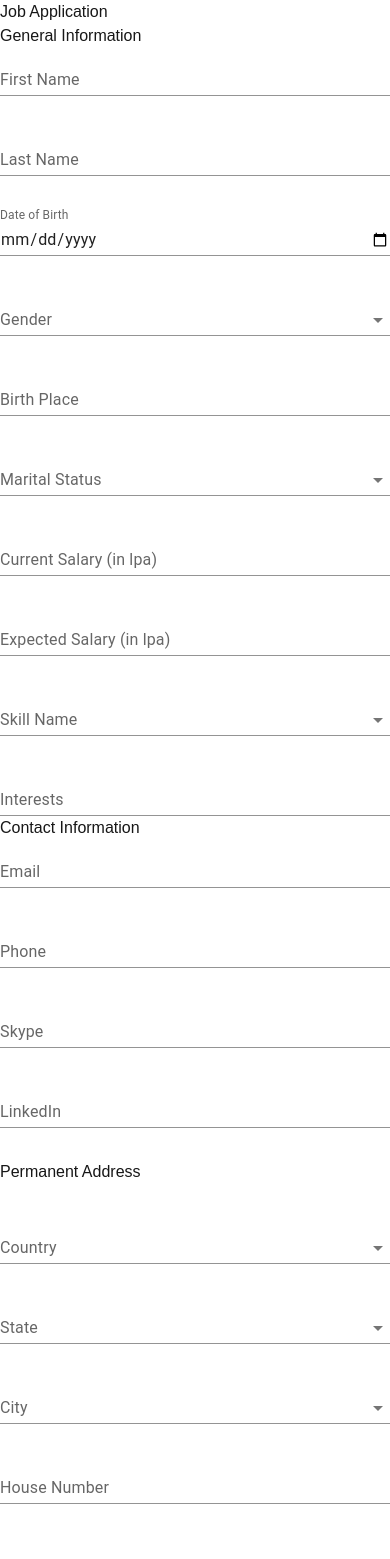
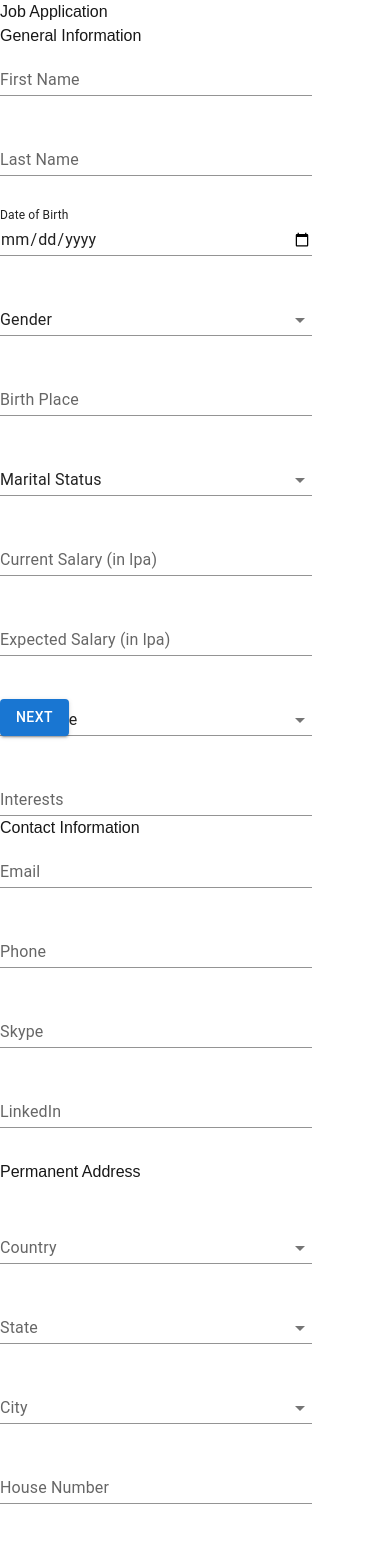
Before and after one commit to Techno-Mark/HRMS-FE, a Next.js app: page /application in a window 390 px wide. Shown: the top 1559 px of the page. Built offline with nearby package versions, Linux system fonts and the light colour scheme.

Commit message:
improved optimized code

```diff
--- /dev/null
+++ b/src/app/application/application.module.css
@@ -0,0 +1,9 @@
+.jobcontainer{
+    max-width: 80%;
+}
+.formcontainer{
+    max-height: 86vh;
+}
+.formsubcontainer{
+    max-height: 80vh;
+}
--- a/src/app/application/step3.tsx
+++ b/src/app/application/carrerinformation.tsx
@@ -1,6 +1,6 @@
-import React, { useEffect } from 'react';
+import React, { useState } from 'react';
 import { Field, FieldArray, ErrorMessage } from 'formik';
-import { TextField, Button, Grid, Box } from '@mui/material';
+import { TextField, Button, Grid, Box, Snackbar, Alert } from '@mui/material';
 import { FormikErrors, FormikTouched } from 'formik'; // Import necessary types
 import { FormValues } from '@/types/types';
 
@@ -25,16 +25,14 @@ interface EduDetail {
   eduPercentage: string;
 }
 
-interface Step3Props {
+interface carrerinformationProps {
   errors: FormikErrors<FormValues>;
   touched: FormikTouched<FormValues>;
 }
+
 const today = new Date().toISOString().split('T')[0];
-const Step3: React.FC<Step3Props> = ({ errors, touched }) => {
-  useEffect(() => {
-    console.log("Form Values in Step 3:", errors);
-  }, [errors]);
-
+const Carrerinformation: React.FC<carrerinformationProps> = ({ errors, touched }) => {
+  const [snackbar, setSnackbar] = useState({ open: false, message: '' });
   return (
     <div>
       {/* Work Details */}
@@ -158,7 +156,13 @@ const Step3: React.FC<Step3Props> = ({ errors, touched }) => {
             <Button
               variant="contained"
               color="primary"
-              onClick={() => push({
+              onClick={() => {
+                const lastWorkDetail = form.values.workDetails[form.values.workDetails.length - 1];
+                const isLastEntryFilled = Object.values(lastWorkDetail as WorkDetail).every(
+                  (value) => typeof value === 'string' && value.trim() !== ''
+                );
+                if (isLastEntryFilled) {
+                  push({
                     workFromDate: '',
                     workToDate: '',
                     workCompany: '',
@@ -167,10 +171,18 @@ const Step3: React.FC<Step3Props> = ({ errors, touched }) => {
                     workSalary: '',
                     workReasonLeaving: '',
                     workJobDescription: ''
-              })}
+                  });
+                } else {
+                  setSnackbar({
+                    open: true,
+                    message: 'Please fill all fields in the current work experience before adding a new one.',
+                  });
+                }
+              }}
             >
               Add Work Experience
             </Button>
+
           </Box>
         )}
       </FieldArray>
@@ -272,22 +284,48 @@ const Step3: React.FC<Step3Props> = ({ errors, touched }) => {
             <Button
               variant="contained"
               color="primary"
-              onClick={() => push({
+              onClick={() => {
+                const lastEduDetail = form.values.educationalDetails[form.values.educationalDetails.length - 1];
+                const isLastEntryFilled = Object.values(lastEduDetail as EduDetail).every(
+                  (value) => typeof value === 'string' && value.trim() !== ''
+                );
+                if (isLastEntryFilled) {
+                  push({
                     eduFromDate: '',
                     eduToDate: '',
                     eduCourse: '',
                     eduTrainingPlace: '',
                     eduSpecialized: '',
                     eduPercentage: ''
-              })}
+                  });
+                } else {
+                  setSnackbar({
+                    open: true,
+                    message: 'Please fill all fields in the current educational detail before adding a new one.',
+                  });
+                }
+              }}
             >
               Add Educational Detail
             </Button>
+
           </Box>
         )}
       </FieldArray>
+
+      <Snackbar
+        open={snackbar.open}
+        autoHideDuration={4000}
+        onClose={() => setSnackbar({ open: false, message: '' })}
+        anchorOrigin={{ vertical: 'top', horizontal: 'center' }}
+      >
+        <Alert severity="warning" sx={{ width: '100%' }}>
+          {snackbar.message}
+        </Alert>
+      </Snackbar>
+
     </div>
   );
 };
 
-export default Step3;
+export default Carrerinformation;
--- a/src/app/application/step1.tsx
+++ b/src/app/application/generalinformation.tsx
@@ -1,10 +1,10 @@
 import React from 'react';
-import { Field, FormikErrors, FormikProps, FormikTouched, useFormikContext } from 'formik';
+import { Field, FieldProps, FormikErrors, FormikProps, FormikTouched, useFormikContext } from 'formik';
 import { TextField, FormControl, InputLabel, Select, MenuItem, Grid, Box } from '@mui/material';
 import { countryStateCityData } from '@/static/locationdata';
 
 
-interface Step1Props {
+interface GeneralinformationProps {
   errors: FormikErrors<FormValues>;
   touched: FormikTouched<FormValues>;
 }
@@ -36,8 +36,8 @@ interface FormValues {
   cv: File | null;
 }
 
-const Step1: React.FC<Step1Props> = ({ errors, touched }) => {
-  const { values, setFieldValue } = useFormikContext<FormValues>();
+const Generalinformation: React.FC<GeneralinformationProps> = ({ errors, touched }) => {
+  const { values } = useFormikContext<FormValues>();
   const today = new Date().toISOString().split('T')[0]; // Get today's date in yyyy-mm-dd format
 
   // Helper function to render a text field
@@ -61,7 +61,9 @@ const Step1: React.FC<Step1Props> = ({ errors, touched }) => {
   // Helper function to render a select field
   const renderSelectField = (name: keyof FormValues, label: string, options: string[]) => (
     <FormControl variant="standard" fullWidth>
-      <InputLabel>{label}</InputLabel>
+      <InputLabel sx={{ color: !!touched[name] && !!errors[name] ? 'error.main' : 'text.primary', }}>
+        {label}
+      </InputLabel>
       <Field as={Select} name={name} error={!!touched[name] && !!errors[name]}>
         {options.map((option) => (
           <MenuItem key={option} value={option}>
@@ -98,7 +100,17 @@ const Step1: React.FC<Step1Props> = ({ errors, touched }) => {
                 inputProps={{
                   max: today, // Prevent selecting today's date and future dates
                 }}
-                InputLabelProps={{ shrink: true }}
+                InputLabelProps={{
+                  shrink: true,
+                  sx: {
+                    color: !!touched['dateOfBirth'] && !!errors['dateOfBirth'] ? 'error.main' : 'text.primary', // Error color for label
+                  },
+                }}
+                InputProps={{
+                  sx: {
+                    color: !!touched['dateOfBirth'] && !!errors['dateOfBirth'] ? 'error.main' : 'text.primary', // Error color for input text
+                  },
+                }}
               />
             </Grid>
             <Grid item xs={12} sm={6}>
@@ -142,17 +154,21 @@ const Step1: React.FC<Step1Props> = ({ errors, touched }) => {
               {renderTextField('linkedIn', 'LinkedIn')}
             </Grid>
             <Grid item xs={12}>
-              <p className="text-lg font-bold text-black mt-10 mb-5">Permanent Address</p>
+              <p className="text-lg font-bold text-black">Permanent Address</p>
             </Grid>
             <Grid item xs={12} sm={6}>
+              <Field name="country">
+                {({ field, form }: FieldProps<FormValues>) => (
                   <FormControl variant="standard" fullWidth>
                     <InputLabel>Country</InputLabel>
                     <Select
-                  value={values.country || ''}
+                      {...field}
+                      value={field.value || ''}
                       onChange={(event) => {
-                    setFieldValue('country', event.target.value);
-                    setFieldValue('state', ''); // Reset state when country changes
-                    setFieldValue('city', '');  // Reset city when country changes
+                        const selectedCountry = event.target.value;
+                        form.setFieldValue('country', selectedCountry);
+                        form.setFieldValue('state', ''); // Reset state when country changes
+                        form.setFieldValue('city', '');  // Reset city when country changes
                       }}
                       error={!!touched.country && !!errors.country}
                     >
@@ -163,15 +179,21 @@ const Step1: React.FC<Step1Props> = ({ errors, touched }) => {
                       ))}
                     </Select>
                   </FormControl>
+                )}
+              </Field>
             </Grid>
             <Grid item xs={12} sm={6}>
+              <Field name="state">
+                {({ field, form }: FieldProps<FormValues>) => (
                   <FormControl variant="standard" fullWidth >
                     <InputLabel>State</InputLabel>
                     <Select
-                  value={values.state || ''}
+                    {...field}
+                      value={field.value  || ''}
                       onChange={(event) => {
-                    setFieldValue('state', event.target.value);
-                    setFieldValue('city', ''); // Reset city when state changes
+                        const selectedState = event.target.value;
+                        form.setFieldValue('state', selectedState );
+                        form.setFieldValue('city', ''); // Reset city when state changes
                       }}
                       error={!!touched.state && !!errors.state}
                     >
@@ -183,13 +205,20 @@ const Step1: React.FC<Step1Props> = ({ errors, touched }) => {
                         ))}
                     </Select>
                   </FormControl>
+                )}
+              </Field>
             </Grid>
             <Grid item xs={12} sm={6}>
+              <Field name="city">
+                {({ field, form }: FieldProps<FormValues>) => (
                   <FormControl variant="standard" fullWidth >
                     <InputLabel>City</InputLabel>
                     <Select
-                  value={values.city || ''}
-                  onChange={(event) => setFieldValue('city', event.target.value)}
+                      {...field}
+                      value={field.value  || ''}
+                      onChange={(event) => {
+                        const selectedCity = event.target.value;
+                        form.setFieldValue('city', selectedCity)}}
                       error={!!touched.city && !!errors.city}
                     >
                       {values.state &&
@@ -200,6 +229,8 @@ const Step1: React.FC<Step1Props> = ({ errors, touched }) => {
                         ))}
                     </Select>
                   </FormControl>
+                )}
+              </Field>
             </Grid>
             {[
               { name: 'housenumber', label: 'House Number' },
@@ -257,4 +288,4 @@ const Step1: React.FC<Step1Props> = ({ errors, touched }) => {
   );
 };
 
-export default Step1;
+export default Generalinformation;
--- a/src/app/application/page.tsx
+++ b/src/app/application/page.tsx
@@ -1,13 +1,16 @@
 "use client";
 import React, { useState } from "react";
+import { useRouter } from "next/navigation";
 import { Formik, Form, FormikHelpers, FormikErrors } from "formik";
 import * as Yup from "yup";
 import axios from "axios";
 import { Button, CircularProgress, Snackbar } from "@mui/material";
-import Step1 from "./step1";
-import Step2 from "./step2";
-import Step3 from "./step3";
+import Generalinformation from "./generalinformation";
+import ReferalInformation from "./referalInformation";
+import Carrerinformation from "./carrerinformation";
 import { FormValues } from "@/types/types";
+import styles from "./application.module.css"
+
 
 const getValidationSchema = (step: number) => {
   switch (step) {
@@ -68,57 +71,17 @@ const getValidationSchema = (step: number) => {
     case 2:
       return Yup.object({
         jobRole: Yup.string().required("Job Role is required"),
-        coverLetter: Yup.string().required("Cover Letter is required"),
+        coverLetter: Yup.string().required("Cover Letter is required")
+          .max(500, "Cover Letter cannot exceed 500 characters"),
         referredBy: Yup.array()
           .min(1, "At least one referral method is required")
           .of(Yup.string().required()),
-      });
-    case 3:
-      return Yup.object({
-        workDetails: Yup.array()
-          .of(
-            Yup.object({
-              workFromDate: Yup.date().required("Work From Date is required"),
-              workToDate: Yup.date().required("Work To Date is required"),
-              workCompany: Yup.string().required("Company Name is required"),
-              workPosition: Yup.string().required("Position is required"),
-              workContactPerson: Yup.string().required(
-                "Contact Person is required"
-              ),
-              workSalary: Yup.number()
-                .required("Salary is required")
-                .positive("Must be a positive number"),
-              workReasonLeaving: Yup.string().required(
-                "Reason for leaving is required"
-              ),
-              workJobDescription: Yup.string().required(
-                "Job Description is required"
-              ),
-            })
-          )
-          .min(1, "At least one work experience is required"),
-        educationalDetails: Yup.array()
-          .of(
-            Yup.object({
-              eduFromDate: Yup.date().required("Education From Date is required"),
-              eduToDate: Yup.date().required("Education To Date is required"),
-              eduCourse: Yup.string().required("Course is required"),
-              eduTrainingPlace: Yup.string().required(
-                "Training Place is required"
-              ),
-              eduSpecialized: Yup.string().required("Specialization is required"),
-              eduPercentage: Yup.number()
-                .required("Percentage is required")
-                .min(0, "Minimum 0%")
-                .max(100, "Maximum 100%"),
-            })
-          )
-          .min(1, "At least one education detail is required"),
       });
   }
 };
 
 const Application: React.FC = () => {
+  const router = useRouter();
   const [step, setStep] = useState(1);
   const [loading, setLoading] = useState(false);
   const [errorMessage, setErrorMessage] = useState<string | null>(null);
@@ -188,11 +151,12 @@ const Application: React.FC = () => {
     setLoading(true);
     try {
       const response = await axios.post(
-        "https://your-api-endpoint.com/submit",
+        `${process.env.NEXT_PUBLIC_API_URL}/submit`,
         values
       );
       if (response.status === 200) {
         console.log("Form submitted successfully:", response.data);
+        actions.resetForm();
       }
     } catch (error) {
       console.error("Error submitting form:", error);
@@ -200,7 +164,7 @@ const Application: React.FC = () => {
     } finally {
       setLoading(false);
       actions.setSubmitting(false);
-      window.location.href = "/thankyou";
+      router.push("/thankyou")
     }
   };
 
@@ -224,7 +188,7 @@ const Application: React.FC = () => {
 
   return (
     <div className="p-6 bg-gray-100 h-screen">
-      <div className="max-w-[80%] bg-white rounded shadow-md mx-auto pt-4">
+      <div className={`${styles.jobcontainer} bg-white rounded shadow-md mx-auto pt-4`}>
         <h2 className="text-lg font-bold text-black pb-2 text-center border-b">
           Job Application
         </h2>
@@ -232,6 +196,8 @@ const Application: React.FC = () => {
           initialValues={initialValues}
           validationSchema={getValidationSchema(step)}
           enableReinitialize={true}
+          validateOnChange={false}
+          validateOnBlur={false}
           onSubmit={handleSubmit}
         >
           {({
@@ -241,11 +207,11 @@ const Application: React.FC = () => {
             validateForm,
             values,
           }) => (
-            <Form className="relative h-[86vh]">
-              <div className="max-h-[80vh] overflow-y-auto p-6">
-                {step === 1 && <Step1 errors={errors} touched={touched} />}
-                {step === 2 && <Step2 errors={errors} touched={touched} />}
-                {step === 3 && <Step3 errors={errors} touched={touched} />}
+            <Form className={`${styles.formcontainer} relative h-[86vh]`}>
+              <div className={`${styles.formsubcontainer} max-h-[80vh] overflow-y-auto p-6`}>
+                {step === 1 && <Generalinformation errors={errors} touched={touched} />}
+                {step === 2 && <ReferalInformation errors={errors} touched={touched} />}
+                {step === 3 && <Carrerinformation errors={errors} touched={touched} />}
               </div>
               <div className="flex justify-end gap-4 absolute bottom-0 left-0 w-full px-10 py-2 bg-white z-9 border-t">
                 {step > 1 && (
--- a/src/app/application/step2.tsx
+++ b/src/app/application/referalInformation.tsx
@@ -14,14 +14,14 @@ import {
 } from '@mui/material';
 import { FormValues } from '@/types/types';
 
-interface Step2Props {
+interface ReferalInformationProps {
   errors: FormikErrors<FormValues>;
   touched: FormikTouched<FormValues>;
 }
 
 
 const today = new Date().toISOString().split('T')[0];
-const Step2: React.FC<Step2Props> = ({ errors, touched }) => {
+const ReferalInformation: React.FC<ReferalInformationProps> = ({ errors, touched }) => {
   const { values } = useFormikContext<FormValues>();
 
   return (
@@ -76,7 +76,7 @@ const Step2: React.FC<Step2Props> = ({ errors, touched }) => {
         </div>
 
         {/* Job Role and Cover Letter */}
-        <div className="w-full md:w-1/2">
+        <div className="w-full mt-5 md:mt-0 md:w-1/2">
           <p className="text-lg font-bold text-black mb-3">Job Role You&apos;re Applying For</p>
           <FormControl variant="standard" fullWidth>
             <InputLabel>Job Role</InputLabel>
@@ -93,7 +93,7 @@ const Step2: React.FC<Step2Props> = ({ errors, touched }) => {
               <p className="text-red-500 text-sm">{errors.jobRole}</p>
             )}
           </FormControl>
-          <p className="text-lg font-bold text-black mt-5 mb-3">Cover Letter</p>
+          <p className="text-lg font-bold text-black mt-5 mb-3">Cover Letter <span className='text-sm font-medium'>(Up to 500 characters)</span></p>
           <Field
             name="coverLetter"
             as={TextField}
@@ -186,4 +186,4 @@ const Step2: React.FC<Step2Props> = ({ errors, touched }) => {
   );
 };
 
-export default Step2;
+export default ReferalInformation;
```
Lines whose indentation alone changed are shown as unchanged.
